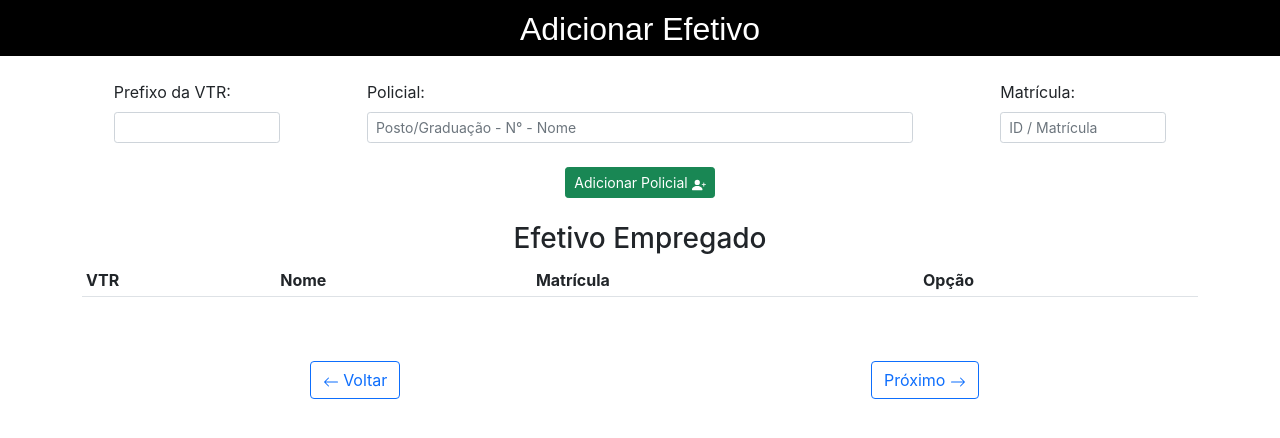
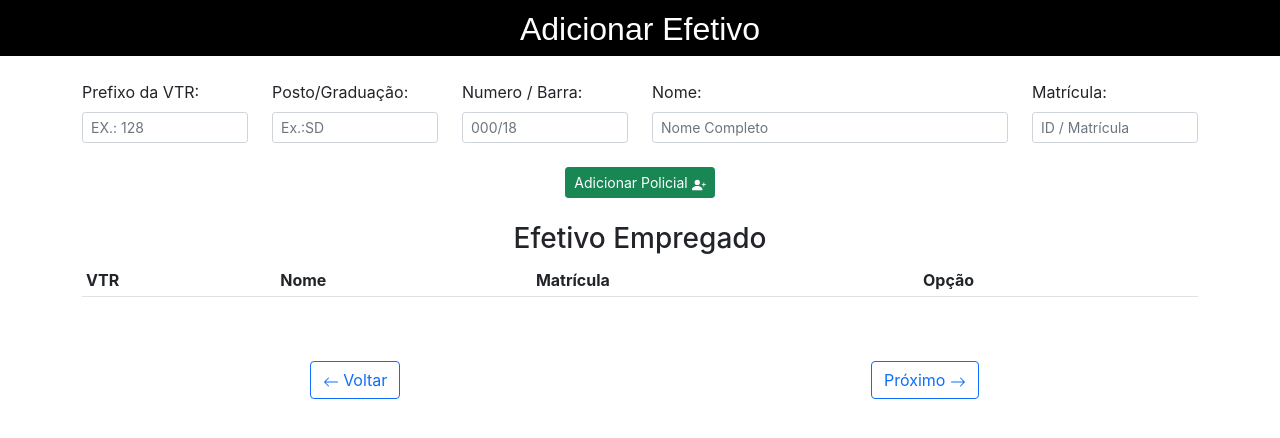
Before and after one commit to jairomartins/boonline4bpm, a React (Create React App) app: page /efetivo in a window 1280 px wide. Shown: the top 438 px of the page. Built offline with nearby package versions, Linux system fonts and the light colour scheme.

Commit message:
estilizando pagina de cadastro de efetivo

```diff
--- a/src/components/BoletimDetalhe/PolicialDetalhe.jsx
+++ b/src/components/BoletimDetalhe/PolicialDetalhe.jsx
@@ -6,6 +6,7 @@ const PolicialDetalhe = ({policial}) => {
     return ( <>
         <Row>
             <Col>{policial.vtr}</Col>
+            {/* <Col>{policial.graduacao} N°: {policial.numeroBarra}</Col> */}
             <Col>{policial.nome}</Col>
             <Col>{policial.id}</Col>
         </Row>
--- a/src/components/Efetivo/AddPolicial.jsx
+++ b/src/components/Efetivo/AddPolicial.jsx
@@ -5,6 +5,8 @@ import { BsFillPersonPlusFill } from "react-icons/bs";
 function AddPolicial ({boletim,setBoletim}){
     const [vtr, setVtr] = useState('')
     const [nome, setNome] = useState('')
+    const [graduacao, setGraduacao] = useState('')
+    const [numeroBarra, setNumeroBarra] = useState('')
     const [id, setId] = useState('')
 
 
@@ -26,16 +28,34 @@ function AddPolicial ({boletim,setBoletim}){
                         <Form.Label>Prefixo da VTR:</Form.Label>
                         <Form.Control
                         size="sm"
-                        placeholder=""
+                        placeholder="EX.: 128"
                         value={vtr}
                         onChange={(e)=>{setVtr(e.target.value)}}
                         />
                     </Col>
-                    <Col md={6} >
-                        <Form.Label>Policial:</Form.Label>
+                    <Col md={2} >
+                        <Form.Label>Posto/Graduação:</Form.Label>
                         <Form.Control
                         size="sm"
-                        placeholder="Posto/Graduação - N° - Nome"
+                        placeholder="Ex.:SD"
+                        value={graduacao}
+                        onChange={(e)=>setGraduacao(e.target.value)}
+                        />
+                    </Col>
+                    <Col md={2} >
+                        <Form.Label>Numero / Barra:</Form.Label>
+                        <Form.Control
+                        size="sm"
+                        placeholder="000/18"
+                        value={numeroBarra}
+                        onChange={(e)=>setNumeroBarra(e.target.value)}
+                        />
+                    </Col>
+                    <Col md={4} >
+                        <Form.Label>Nome:</Form.Label>
+                        <Form.Control
+                        size="sm"
+                        placeholder="Nome Completo"
                         value={nome}
                         onChange={(e)=>setNome(e.target.value)}
                         />
```
